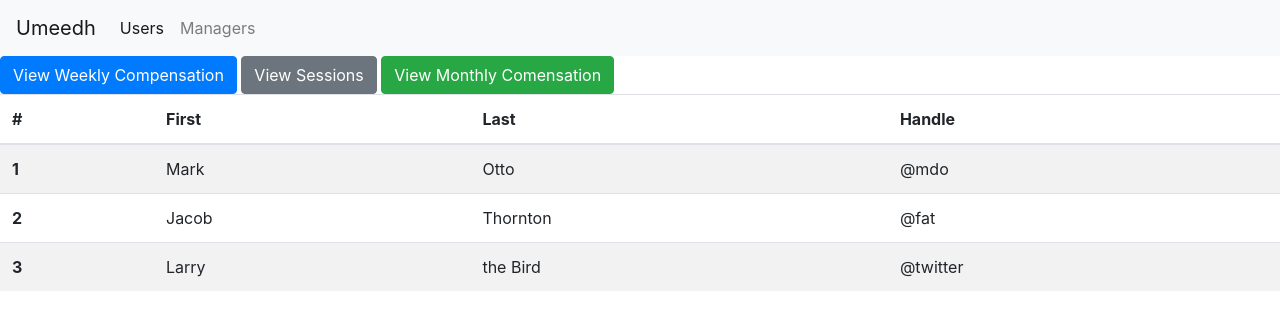
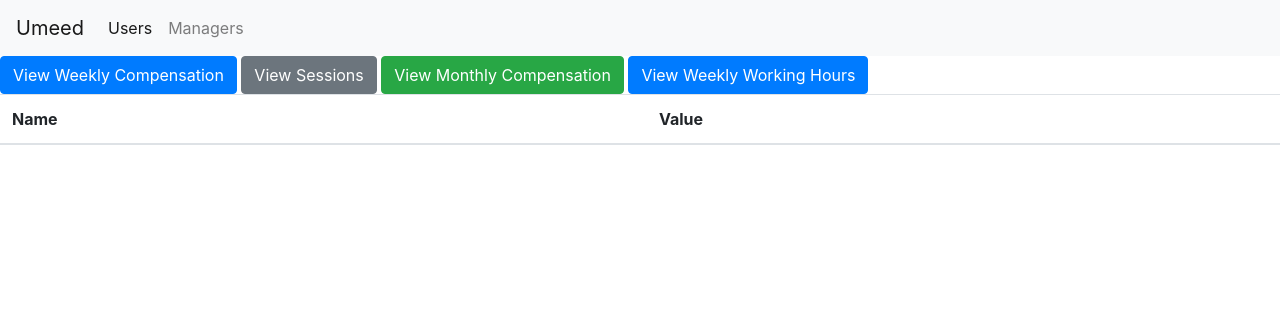
Before and after one commit to CFGIndia20/team-5, a PHP site: page /admin.php in a window 1280 px wide. Shown: the top 330 px of the page. Run offline with PHP 8.4, Linux system fonts and the light colour scheme; lists and menus that the app fills with data are empty; some libraries are stand-ins or nearby versions.

Commit message:
admin and manager

```diff
--- a/admin.php
+++ b/admin.php
@@ -19,7 +19,7 @@ require('dbcon.php');
 <body>
 
     <nav class="navbar navbar-expand-lg navbar-light bg-light">
-        <a class="navbar-brand" href="#" id="title">Umeedh</a>
+        <a class="navbar-brand" href="#" id="title">Umeed</a>
         <button class="navbar-toggler" type="button" data-toggle="collapse" data-target="#navbarNavAltMarkup" aria-controls="navbarNavAltMarkup" aria-expanded="false" aria-label="Toggle navigation">
           <span class="navbar-toggler-icon"></span>
         </button>
@@ -33,38 +33,108 @@ require('dbcon.php');
 
 <form method="POST">
 <button type="submit" class="btn btn-primary" name="w_comp">View Weekly Compensation</button>
-<button type="submit" class="btn btn-secondary">View Sessions</button>
-<button type="submit" class="btn btn-success">View Monthly Comensation</button>
+<button type="submit" class="btn btn-secondary" name="sess">View Sessions</button>
+<button type="submit" class="btn btn-success" name="m_comp">View Monthly Compensation</button>
+<button type="submit" class="btn btn-primary" name="hours">View Weekly Working Hours</button>
     </form>
+
 <table class="table table-striped">
   <thead>
     <tr>
-      <th scope="col">#</th>
-      <th scope="col">First</th>
-      <th scope="col">Last</th>
-      <th scope="col">Handle</th>
+      <th>Name</th>
+      <th>Value</th>
     </tr>
   </thead>
-  <tbody>
+  <?php
+    if (isset($_POST["w_comp"])) {
+      $query = "select full_name, w_hours from user where type = 'user' order by w_hours limit 10";
+    if ($con->query($query) == TRUE) {
+        $result = $con->query($query);
+        if ($result === false) { die(mysqli_error($con)); }
+        if($result->num_rows > 0){
+            while ($row = $result->fetch_assoc()) {
+?>
     <tr>
-      <th scope="row">1</th>
-      <td>Mark</td>
-      <td>Otto</td>
-      <td>@mdo</td>
+      <td><?php echo $row["full_name"] ?></td>
+      <td><?php echo $row["w_hours"]?></td>
     </tr>
-    <tr>
-      <th scope="row">2</th>
-      <td>Jacob</td>
-      <td>Thornton</td>
-      <td>@fat</td>
-    </tr>
-    <tr>
-      <th scope="row">3</th>
-      <td>Larry</td>
-      <td>the Bird</td>
-      <td>@twitter</td>
-    </tr>
-  </tbody>
+
+
+<?php
+            }
+            // add html
+        }
+    }
+    }
+
+    if (isset($_POST["sess"])) {
+      $query = "select full_name, w_session from user where type = 'user' order by w_session limit 10";
+    if ($con->query($query) == TRUE) {
+        $result = $con->query($query);
+        if ($result === false) { die(mysqli_error($con)); }
+        if($result->num_rows > 0){
+            while ($row = $result->fetch_assoc()){
+              ?>
+                  <tr>
+                    <td><?php echo $row["full_name"] ?></td>
+                    <td><?php echo $row["w_session"]?></td>
+                  </tr>
+
+
+              <?php
+            }
+            // add html
+        }
+    }
+    }
+
+
+    if (isset($_POST["m_comp"])) {
+      $query = "select full_name, m_comp from user where type = 'user' order by m_comp limit 10";
+    if ($con->query($query) == TRUE) {
+        $result = $con->query($query);
+        if ($result === false) { die(mysqli_error($con)); }
+        if($result->num_rows > 0){
+            while ($row = $result->fetch_assoc()) {
+            // add html
+            ?>
+                <tr>
+                  <td><?php echo $row["full_name"] ?></td>
+                  <td><?php echo $row["m_comp"]?></td>
+                </tr>
+
+
+            <?php
+            }
+
+        }
+      }
+    }
+
+
+    if (isset($_POST["hours"])) {
+      $query = "select full_name, w_hours from user where type = 'user' order by w_hours limit 10";
+    if ($con->query($query) == TRUE) {
+        $result = $con->query($query);
+        if ($result === false) { die(mysqli_error($con)); }
+        if($result->num_rows > 0){
+            while ($row = $result->fetch_assoc()) {
+              ?>
+                <tr>
+                  <td><?php echo $row["full_name"] ?></td>
+                  <td><?php echo $row["w_hours"]?></td>
+                </tr>
+
+
+            <?php
+            }
+            // add html
+        }
+    }
+    }
+
+    ?>
+
 </table>
 
 </body>
--- a/manager.php
+++ b/manager.php
@@ -143,13 +143,8 @@ if($qry2 == false)
                   <div class="card-body">
                                 <div class = "user">
                                     <div class ="row">
-<<<<<<< HEAD:manager.html
                                         <div class ="col-12 col-sm-3">
                                             <span id="details"><input type ="text" id="name" placeholder="Name"/></span>
-=======
-                                        <div class ="col sm-3">
-                                            <span id="details"><input type="text" id="name" placeholder="name"/></span>
->>>>>>> 308727b851571dcb0b75181f6657535d803c8fa9:manager.php
                                         </div>
                                         <div class="col-12 col-sm-3">
                                             <img alt="handicraft" src="./pics/han1.jpg" id="han"/>
```
